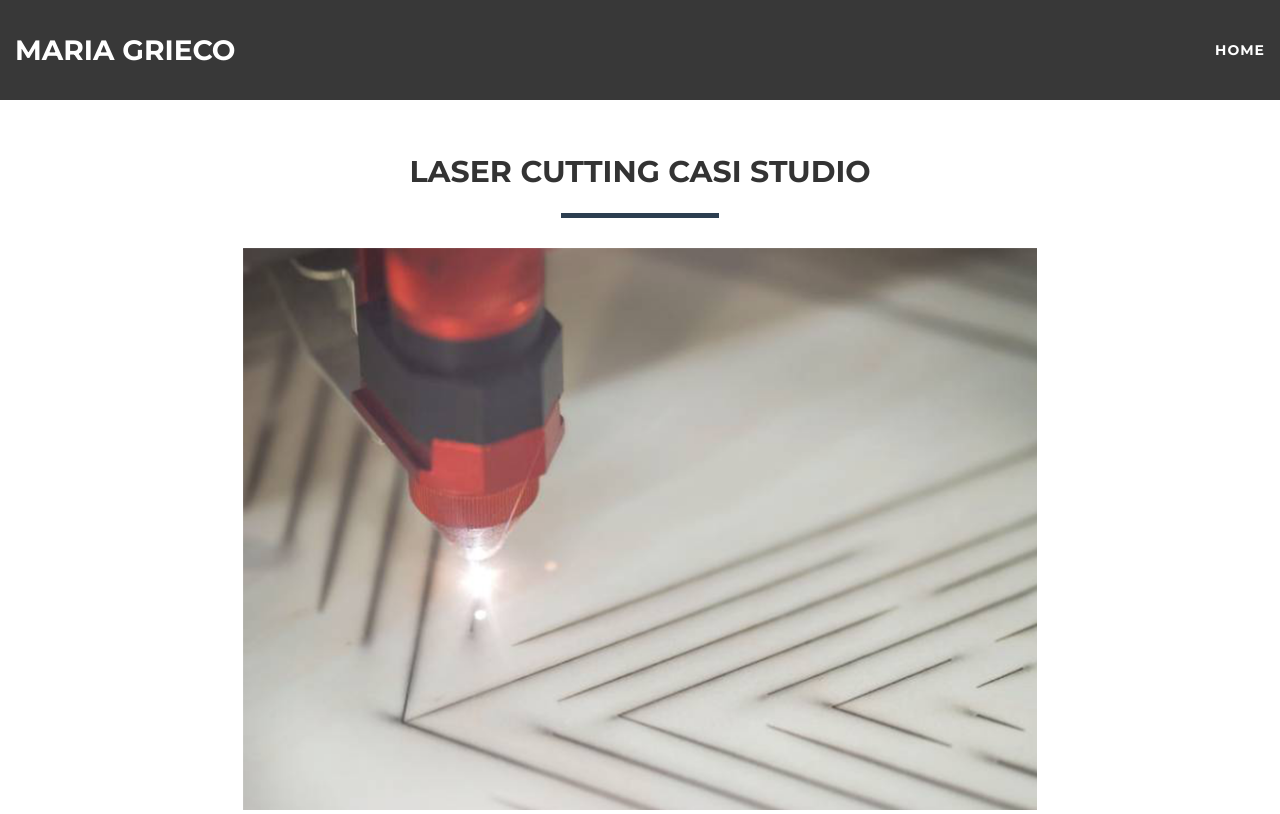
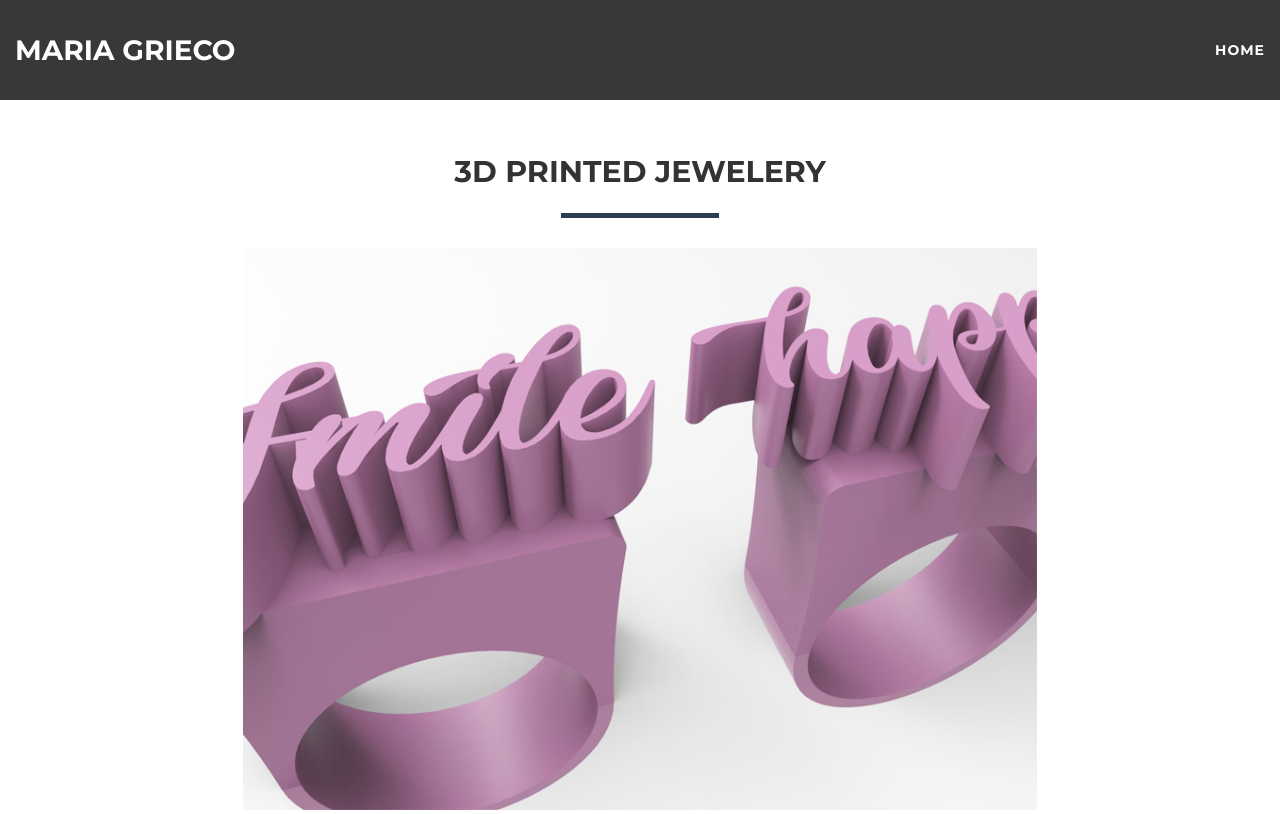
Before and after one commit to kromlaboro-caserta-fablab/Tirocini, a plain HTML site: page maria-grieco/3d printed jewelery.html in a window 1280 px wide. Shown: the top 814 px of the page. Drawn offline with nearby package versions, Linux system fonts and the light colour scheme; files that its build step writes are made by us from their sources.

Commit message:
modifiche
nomi più aggiunta del numero 7

```diff
--- a/maria-grieco/computer_controlled_machining.html
+++ b/maria-grieco/3d printed jewelery.html
@@ -76,9 +76,9 @@
         <div class="row row-centered">
             <div class="col-lg-8 col-lg-offset-2">
                 <div class="modal-body">
-                  <h2>Laser Cutting casi studio</h2>
+                  <h2>3d printed jewelery </h2>
                   <hr class="star-primary">
-                  <img src="img/nuovo6.png" class="img-responsive img-centered" alt="">
+                  <img src="img/nuovo7.png" class="img-responsive img-centered" alt="">
 
                   <h1>You text HERE</h1>
                   <br>
```
Also changed, not shown: maria-grieco/computer_controlled_cutting_inside.html (renamed from maria-grieco/computer_controlled_cutting.html), maria-grieco/img/7.png, maria-grieco/img/nuovo7.png (added), maria-grieco/lasercut_casi_studio.html (renamed from maria-grieco/internet_of_things.html).
